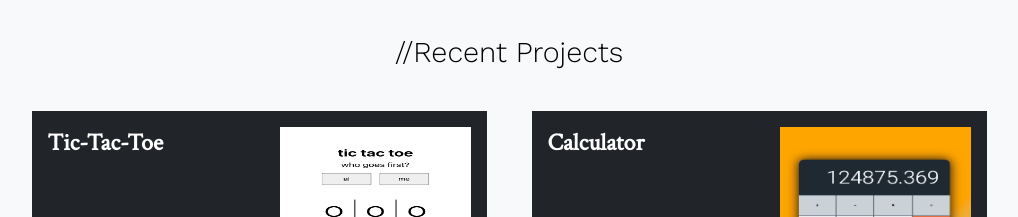
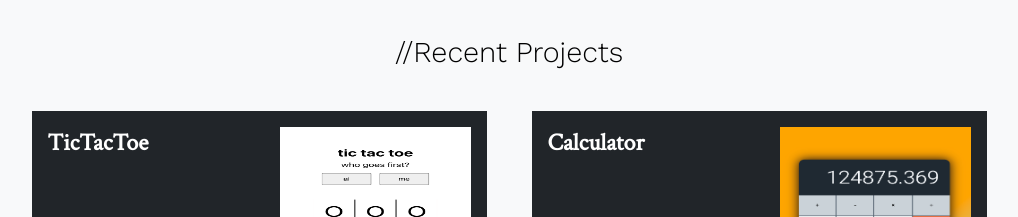
Before and after one commit to isaacflorez/portfolioV3, a React (Create React App) app: page / in a window 1280 px wide. Shown: the part 860-1077 px from the top of the page, without its empty margins (131-1149 px from the left). Built offline with nearby package versions, Linux system fonts and the light colour scheme.

Commit message:
updated resume and project links

```diff
--- a/src/data/projects.js
+++ b/src/data/projects.js
@@ -2,7 +2,7 @@
 // proper <Project /> component in ProjectList.js
 const projects = [
     {
-        title : 'Tic-Tac-Toe',
+        title : 'TicTacToe',
         info : 'Perfect tic tac toe AI built using the minimax game theory. Potential boards are scored to find best move.',
         tech: ['html', 'css', 'react'],
         image: './images/tictactoe.png',
```
Also changed, not shown: 1 other file (tests, documents, lock files or other folders).
